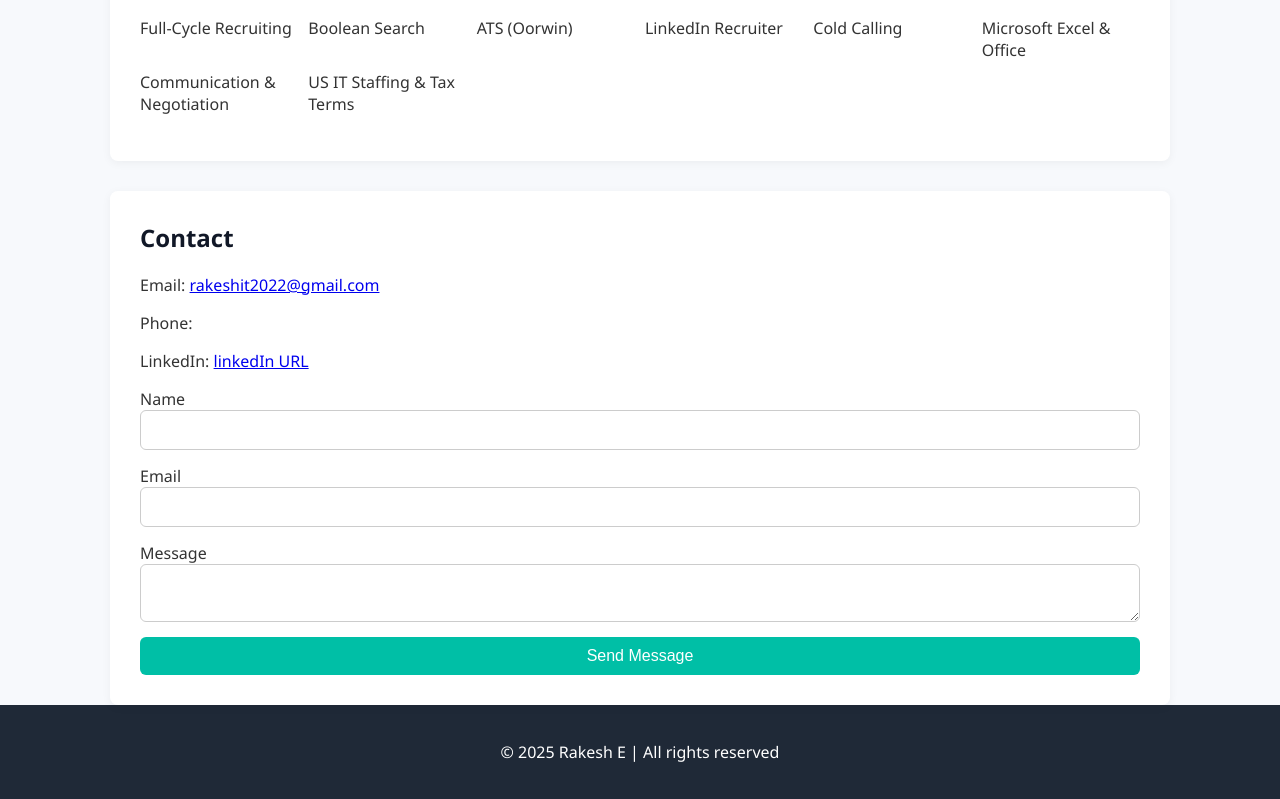
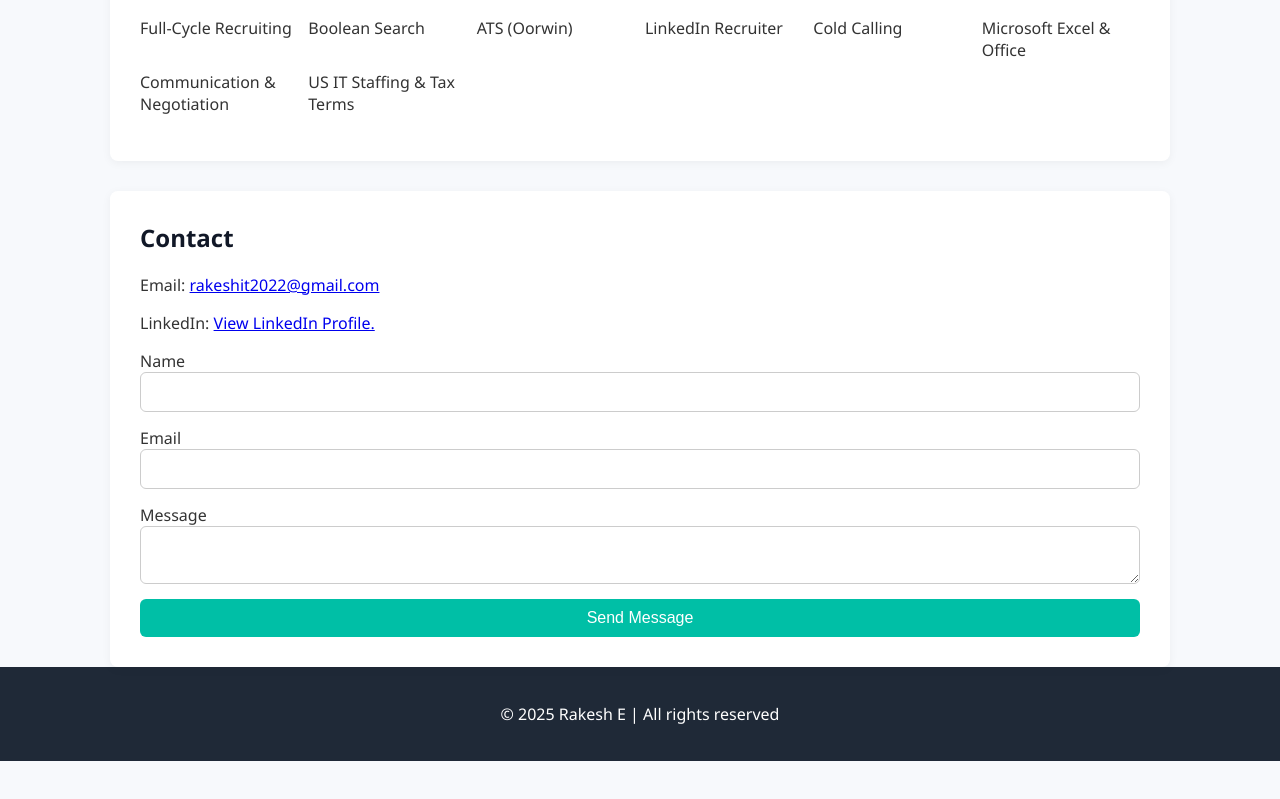
Before and after one commit to raki888/Portfolio, a plain HTML site: page index.html in a window 1280 px wide. Shown: the part 1070-1869 px from the top of the page. After the commit the page ends 1831 px from the top, so only its background shows below. Drawn offline with Linux system fonts and the light colour scheme.

Commit message:
Update index.html

```diff
--- a/index.html
+++ b/index.html
@@ -59,8 +59,8 @@
   <section id="contact" class="container section slide-up">
     <h2>Contact</h2>
     <p>Email: <a href="mailto:rakeshit2022@gmail.com">rakeshit2022@gmail.com</a></p>
-    <p>Phone: </p>
-    <p>LinkedIn: <a href="https://www.linkedin.com/in/rakesh-e-70a72b252/" target="_blank">linkedIn URL</a></p>
+
+    <p>LinkedIn: <a href="https://www.linkedin.com/in/rakesh-e-70a72b252/" target="_blank">View LinkedIn Profile.</a></p>
 
     <form action="https://formspree.io/f/moqpdzon" method="POST">
       <label>Name</label>
```
